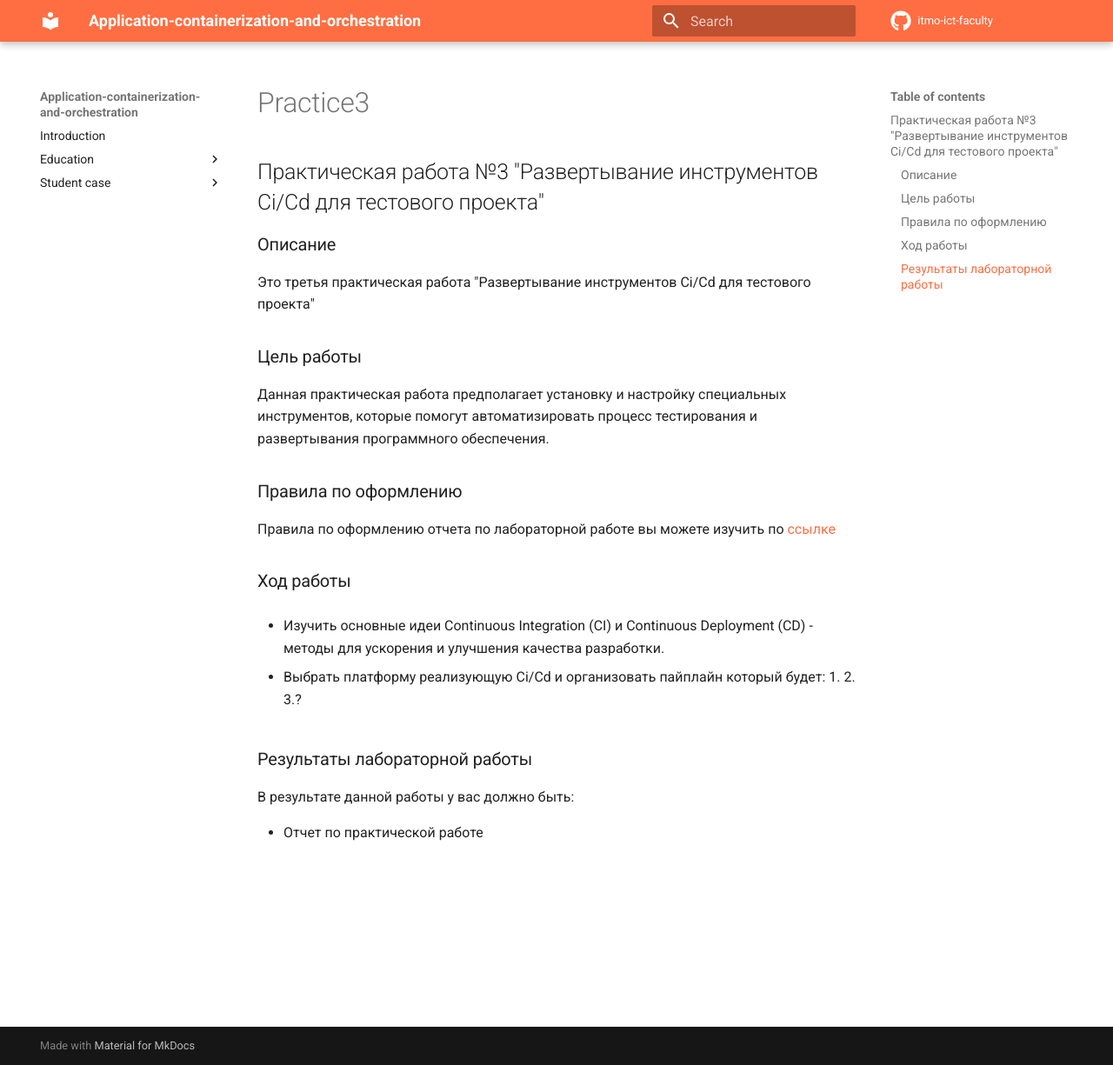
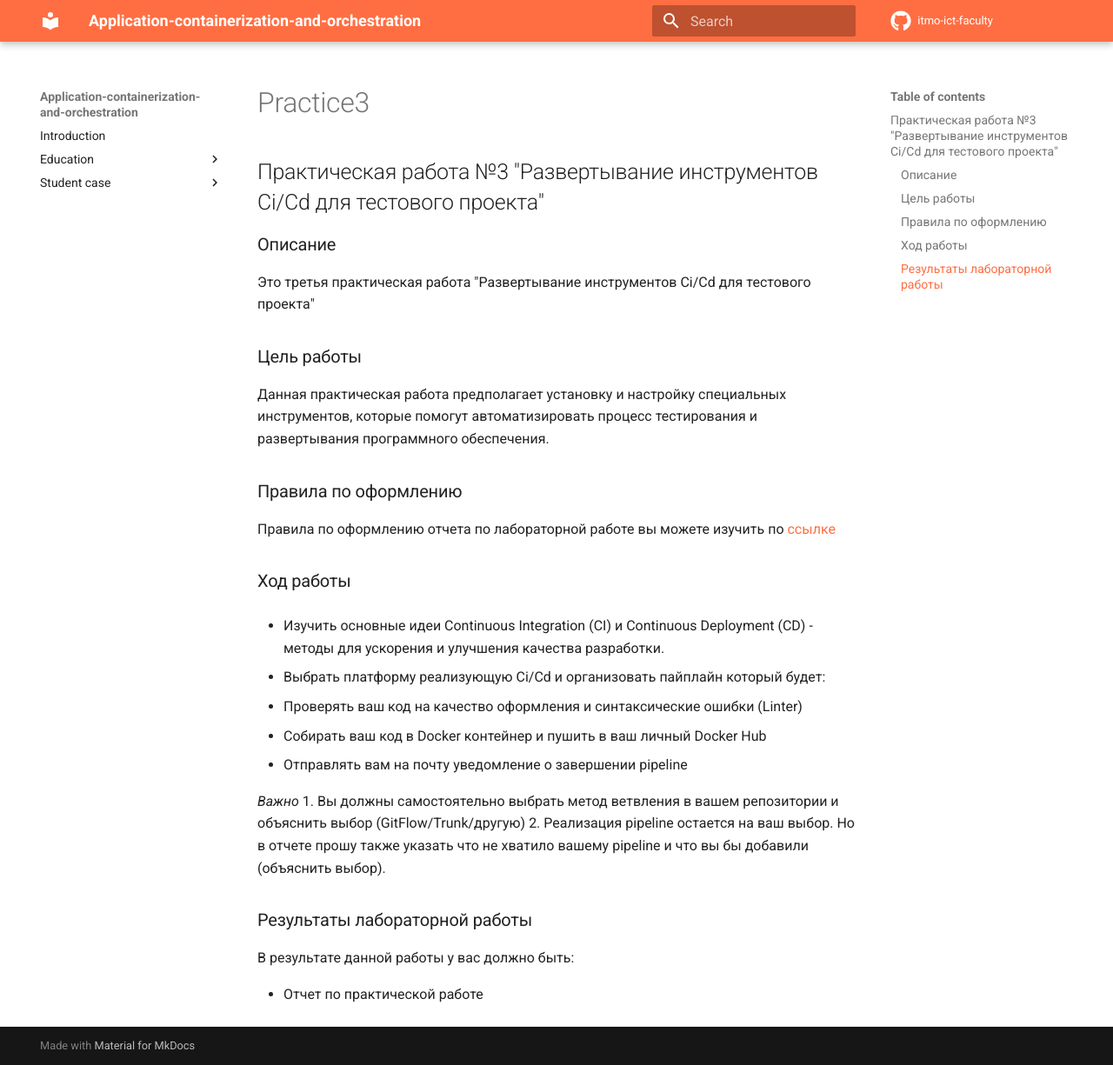
Before and after one commit to itmo-ict-faculty/application-containerization-and-orchestration, an MkDocs documentation site: the page built from docs/education/practice2023-2024/practice3/practice3.md, in a window 1280 px wide and 1225 px high. Shown: the whole window at 87% size. Built offline with MkDocs 1.6.1 and Material for MkDocs 9.7.7, drawn with Linux system fonts in a browser that asks for light colours; comment, search, counter and statistics services are not loaded.

Commit message:
Update practice3.md

```diff
--- a/docs/education/practice2023-2024/practice3/practice3.md
+++ b/docs/education/practice2023-2024/practice3/practice3.md
@@ -14,9 +14,13 @@
 - Изучить основные идеи Continuous Integration (CI) и Continuous Deployment (CD) - методы для ускорения и улучшения качества разработки.
 
 - Выбрать платформу реализующую Ci/Cd и организовать пайплайн который будет:
-1.
-2.
-3.?
+1. Проверять ваш код на качество оформления и синтаксические ошибки (Linter)
+2. Собирать ваш код в Docker контейнер и пушить в ваш личный Docker Hub
+3. Отправлять вам на почту уведомление о завершении pipeline
+
+*Важно*
+1. Вы должны самостоятельно выбрать метод ветвления в вашем репозитории и объяснить выбор (GitFlow/Trunk/другую)
+2. Реализация pipeline остается на ваш выбор. Но в отчете прошу также указать что не хватило вашему pipeline и что вы бы добавили (объяснить выбор).
 
 
 ### Результаты лабораторной работы
```
